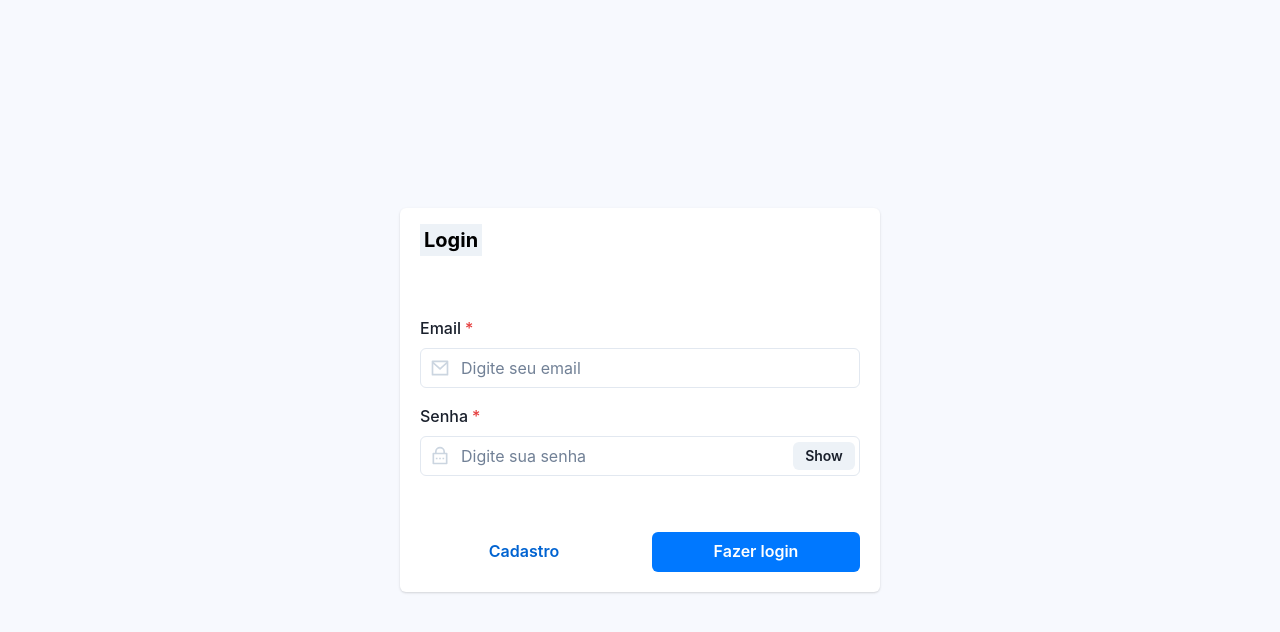
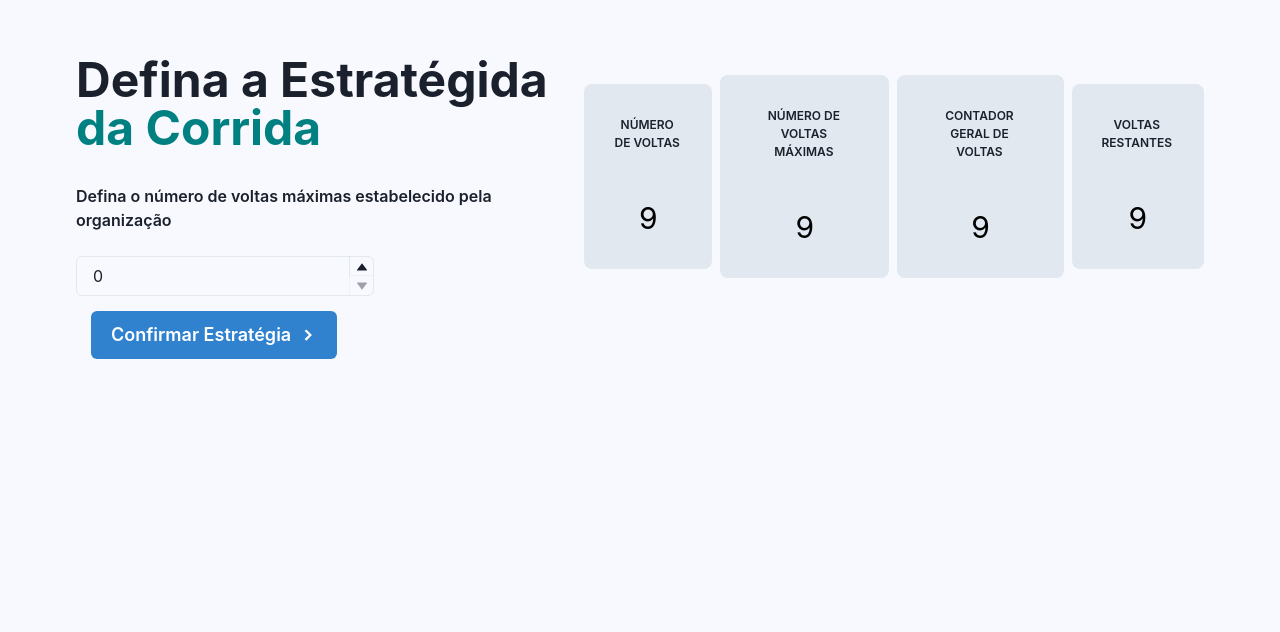
Before and after one commit to ICEI-PUC-Minas-PPLES-TI/plf-es-2023-1-ti5-5104100-race-engineering, a Next.js app in the folder codigo/web/race-engineering/: page / in a window 1280 px wide. Shown: the top 632 px of the page. Built offline with nearby package versions, Linux system fonts and the light colour scheme.

Commit message:
Adicionando mostrador de voltas

```diff
--- a/codigo/web/race-engineering/src/pages/_app.tsx
+++ b/codigo/web/race-engineering/src/pages/_app.tsx
@@ -1,18 +1,142 @@
 import "@/styles/globals.css";
 import "bootstrap/dist/css/bootstrap.min.css";
 import "@/styles/header.css";
-
 import { AuthProvider } from "@/context/AuthContext";
-import { ChakraProvider } from "@chakra-ui/react";
+import {
+  ChakraProvider,
+  NumberDecrementStepper,
+  NumberIncrementStepper,
+  NumberInput,
+  NumberInputField,
+  NumberInputStepper,
+} from "@chakra-ui/react";
+import { Input } from "@chakra-ui/react";
 
 import type { AppProps } from "next/app";
+import * as React from "react";
+import {
+  chakra,
+  Container,
+  Stack,
+  HStack,
+  Text,
+  useColorModeValue,
+  Button,
+  Box,
+  Link,
+  Icon,
+} from "@chakra-ui/react";
+// Here we have used react-icons package for the icons
+import { GoChevronRight } from "react-icons/go";
+import { MdOutlineContentCopy } from "react-icons/md";
 
 export default function App({ Component, pageProps }: AppProps) {
   return (
     <ChakraProvider>
-      <AuthProvider>
-        <Component {...pageProps} />
-      </AuthProvider>
+      <Container maxW="6xl" px={{ base: 6, md: 3 }} py={14}>
+        <Stack
+          direction={{ base: "column", md: "row" }}
+          spacing={2}
+          justifyContent="center"
+        >
+          <Stack
+            direction="column"
+            spacing={6}
+            justifyContent="center"
+            maxW="500px"
+            mb={{ base: 3, md: 0 }}
+          >
+            <Box>
+              <chakra.h1
+                fontSize="5xl"
+                lineHeight={1}
+                fontWeight="bold"
+                textAlign="left"
+              >
+                Defina a Estratégida <br />
+                <chakra.span color="teal"> da Corrida</chakra.span>
+              </chakra.h1>
+            </Box>
+
+            <HStack spacing={{ base: 0, sm: 2 }} flexWrap="wrap">
+              <Text fontSize="md" fontWeight="semibold">
+                Defina o número de voltas máximas estabelecido pela organização
+              </Text>
+              <NumberInput defaultValue={0} min={0} max={20}>
+                <NumberInputField />
+                <NumberInputStepper>
+                  <NumberIncrementStepper />
+                  <NumberDecrementStepper />
+                </NumberInputStepper>
+              </NumberInput>
+            </HStack>
+          </Stack>
+          <Stack
+            spacing={{ base: 5, sm: 2 }}
+            direction={{ base: "column", sm: "row" }}
+            alignItems="center"
+          >
+            <Card heading="Número de Voltas" detail="" />
+
+            <Card heading="Número de Voltas Máximas" detail="" />
+            <Card heading="Contador Geral de Voltas" detail="" />
+            <Card heading="Voltas Restantes" detail="" />
+          </Stack>
+        </Stack>
+        <Button
+          padding="20px"
+          margin="15px"
+          rightIcon={<GoChevronRight />}
+          colorScheme="blue"
+          variant="solid"
+          size="lg"
+          rounded="md"
+          mb={{ base: 2, sm: 0 }}
+        >
+          Confirmar Estratégia
+        </Button>
+      </Container>
     </ChakraProvider>
   );
 }
+
+const Card = ({ heading, detail }: { heading: string; detail: string }) => {
+  return (
+    <Stack
+      as={Link}
+      href="#"
+      direction="column"
+      _hover={{
+        boxShadow: useColorModeValue(
+          "0 4px 6px rgba(160, 174, 192, 0.6)",
+          "0 4px 6px rgba(9, 17, 28, 0.9)"
+        ),
+      }}
+      bg={useColorModeValue("gray.200", "gray.700")}
+      p={3}
+      rounded="lg"
+      spacing={1}
+      maxW="450px"
+      h="max-content"
+    >
+      <Text
+        margin="10px"
+        padding="10px"
+        fontSize="12px"
+        textAlign="center"
+        fontWeight="semibold"
+        ml={2}
+        textTransform="uppercase"
+        color="black.100"
+      >
+        {heading}
+      </Text>
+      <Text fontSize="sm" color="gray.500" lineHeight={1.3} noOfLines={2}>
+        {detail}
+      </Text>
+      <Text fontSize="30" textAlign="center" color="black">
+        9
+      </Text>
+    </Stack>
+  );
+};
```
Also changed, not shown: codigo/web/race-engineering/src/strategy/index.tsx (added, +139 -0 lines).
